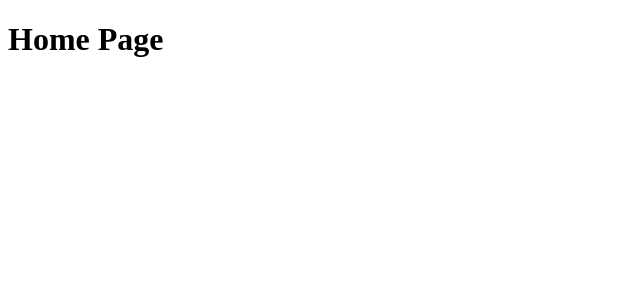
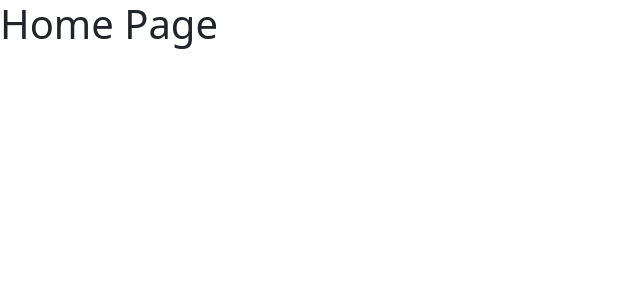
Before and after one commit to ma-22li/Erga-project, a Next.js app in the folder nextjs_project/: page / in a window 1280 px wide. Shown: the top 300 px of the page, without its empty margins (0-640 px from the left). Built offline with nearby package versions, Linux system fonts and the light colour scheme.

Commit message:
Create _app.js

```diff
--- /dev/null
+++ b/nextjs_project/pages/_app.js
@@ -0,0 +1,9 @@
+import '../styles/globals.css'
+import "bootstrap/dist/css/bootstrap.min.css"
+import SSRProvider from 'react-bootstrap/SSRProvider';
+function MyApp({ Component, pageProps }) {
+
+  return <Component {...pageProps} />
+}
+
+export default MyApp
```
